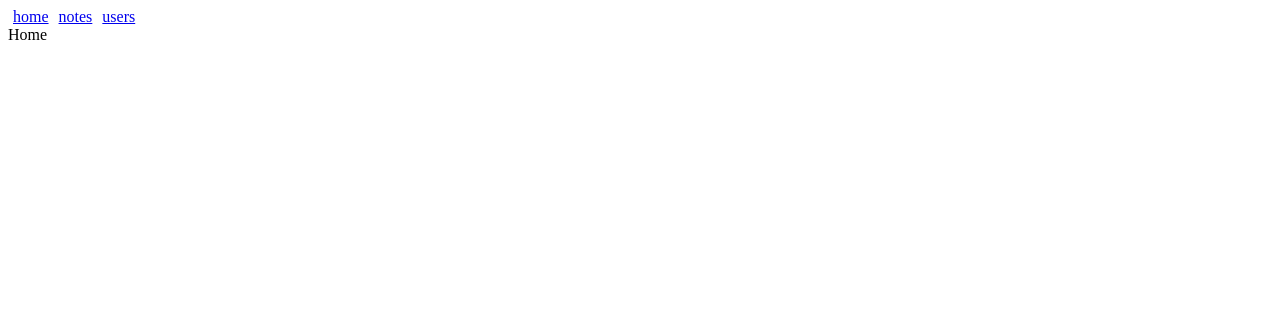
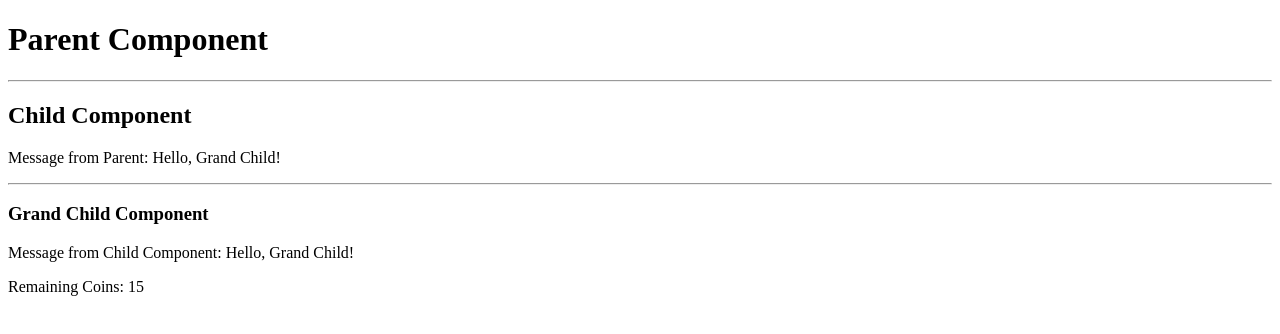
Before and after one commit to BL-Vinoth/ReactConcepts, a React (Vite) app: page / in a window 1280 px wide. Shown: the top 334 px of the page. Built offline with nearby package versions, Linux system fonts and the light colour scheme.

Commit message:
useContext hook

```diff
--- a/src/App.jsx
+++ b/src/App.jsx
@@ -1,31 +1,28 @@
-import React from 'react';
-import Home from './Components/Home';
-import Notes from './Components/Notes';
-import Users from './Components/Users';
-import { Link, Routes, BrowserRouter as Router, Route } from 'react-router-dom';
+// Context API: It is to manage and share the states across the nested components or component tree without need to pass the props data down through multiple levels of the nested components.
+import React, { createContext, useState } from 'react';
+import ChildComponent from './components/ChildComponent';
 
-// install comments : npm install react-router-dom
+// create a context for sharing the message data
+const MessageContext = createContext();
+
+// parent component: App
 function App() {
 
-  const padding = {
-    padding: 5,
-  }
+    // this message should be rendered inside the grandchild component
+    const [message, setMessage] = useState('Hello, Grand Child!');
+    const [coins, setCoins] = useState([1, 2, 3, 4, 5]);
 
   return (
-    <Router>
       <div>
-        <Link to='/' style={padding}>home</Link>
-        <Link to='/notes' style={padding}>notes</Link>
-        <Link to='/users' style={padding}>users</Link>
-      </div>
-
-      <Routes>
-        <Route path='/' element={<Home />} />
-        <Route path='/notes' element={<Notes />} />
-        <Route path='/users' element={ <Users />} />
-      </Routes>
-    </Router>
+          <h1>Parent Component</h1>
+          <hr></hr>
+          {/* provide the context to the nested components */}
+          <MessageContext.Provider value={{message, coins}}>
+              <ChildComponent />
+          </MessageContext.Provider>
+    </div>
   )
 }
 
-export default App;
+// export the created context
+export { App as default, MessageContext };
--- /dev/null
+++ b/src/Components/ChildComponent.jsx
@@ -0,0 +1,26 @@
+import React, { useContext } from 'react';
+import GrandChildComponent from './GrandChildComponent';
+import { MessageContext } from '../App';
+
+// child component wrapped inside the parent component
+// receive the data message from the App: parent component as props
+function ChildComponent() {
+
+    // const { message, coins } = useContext(MessageContext);
+
+  return (
+      <MessageContext.Consumer>
+          {(data) => (
+              <div>
+                <h2>Child Component</h2>
+                <p>Message from Parent: { data.message }</p>
+                <hr></hr>
+                <GrandChildComponent />
+            </div>
+          )
+          }
+      </MessageContext.Consumer>
+  )
+}
+
+export default ChildComponent;
--- /dev/null
+++ b/src/Components/GrandChildComponent.jsx
@@ -0,0 +1,23 @@
+import React, { useContext } from 'react';
+import { MessageContext } from '../App';
+
+// wrapped inside the child component
+// data: message should come from the parent component
+function GrandChildComponent() {
+
+    const { message, coins } = useContext(MessageContext);
+
+    const coinsSum = () => {
+        return coins.reduce((prev, curr) => prev + curr, 0);
+    }
+
+  return (
+      <div>
+          <h3>Grand Child Component</h3>
+          <p>Message from Child Component: {message}</p>
+          <p>Remaining Coins: { coinsSum() }</p>
+    </div>
+  )
+}
+
+export default GrandChildComponent;
--- a/src/Components/Home.jsx
+++ /dev/null
@@ -1,9 +0,0 @@
-import React from 'react'
-
-function Home() {
-  return (
-    <div>Home</div>
-  )
-}
-
-export default Home ;
--- a/src/Components/Notes.jsx
+++ /dev/null
@@ -1,9 +0,0 @@
-import React from 'react'
-
-function Notes() {
-  return (
-    <div>Notes</div>
-  )
-}
-
-export default Notes ;
--- a/src/Components/Users.jsx
+++ /dev/null
@@ -1,9 +0,0 @@
-import React from 'react'
-
-function Users() {
-  return (
-    <div>Users</div>
-  )
-}
-
-export default Users ;
```
